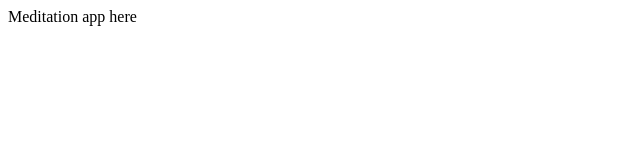
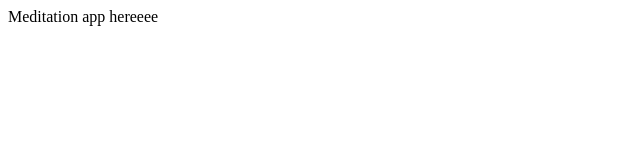
Before and after one commit to barbara-rayra/meditation-repo, a plain HTML site: page index.html in a window 1280 px wide. Shown: the full height of the page, 0-640 px from the left. Drawn offline with Linux system fonts and the light colour scheme.

Commit message:
Update index.html

```diff
--- a/index.html
+++ b/index.html
@@ -7,6 +7,6 @@
     <title>Meditation - app</title>
 </head>
 <body>
-    <div>Meditation app here</div>
+    <div>Meditation app hereeee</div>
 </body>
 </html>
```
